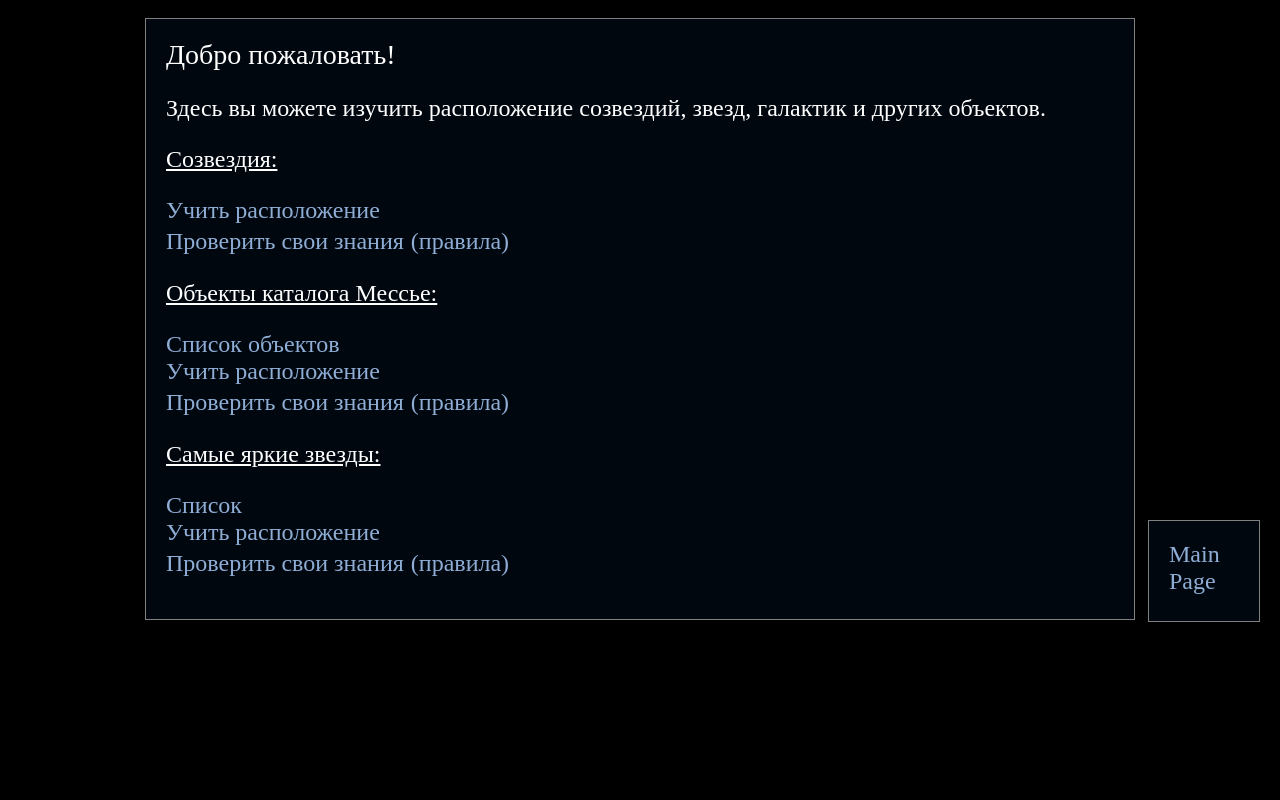
After one commit to startournament/tournament, a Flask app: page / in a window 1280 px wide. The commit adds this page. Run offline with Flask 2, Linux system fonts and the light colour scheme.

Commit message:
Add Main Page

```diff
--- a/Constellation/constellation.py
+++ b/Constellation/constellation.py
@@ -1,5 +1,5 @@
 #!/usr/bin/env python3
-from dictC import *
+from dictionary import *
 import random
 import rulse
 import subprocess
--- a/Constellation/new_constellation.py
+++ b/Constellation/new_constellation.py
@@ -1,4 +1,4 @@
-from Constellation.dictC import *
+from Constellation.dictionary import *
 import random
 import Constellation.rulse
 def one_step():
--- a/app/forRoutes/image_obj.py
+++ b/app/forRoutes/image_obj.py
@@ -1,4 +1,4 @@
-from Constellation.dictC import lat_rus_dict, dict_constell, rus_lat_dict
+from Constellation.dictionary import lat_rus_dict, dict_constell, rus_lat_dict
 
 def Image_obj(obj):
     if obj in lat_rus_dict:
--- /dev/null
+++ b/app/forRoutes/mainpage.py
@@ -0,0 +1,3 @@
+def MainPage():
+    messages = ["Добро пожаловать!"]
+    return messages
--- /dev/null
+++ b/app/forRoutes/text.py
@@ -0,0 +1,6 @@
+def Text(game):
+    text = []
+    with open("app/static/text/rulse_" + game + '.txt', "r", encoding = 'utf-8') as f_in:
+        for line in f_in:
+            text.append(line.rstrip())
+    return text
--- a/app/forms.py
+++ b/app/forms.py
@@ -3,6 +3,6 @@ from flask_wtf.file import FileRequired
 from wtforms import StringField, SubmitField
 from wtforms.validators import DataRequired
 
-class NearC_Form(FlaskForm):
+class second_game_form(FlaskForm):
     text = StringField(validators = [DataRequired()])
     submit = SubmitField('Проверить')
--- a/app/routes.py
+++ b/app/routes.py
@@ -1,30 +1,47 @@
 from app import app
-from app.forms import NearC_Form
+from app.forms import second_game_form
 from flask import render_template, redirect
 from Constellation import new_constellation
-from Constellation.dictC import rus_lat_dict, list_obj
+from Constellation.dictionary import rus_lat_dict, lat_rus_dict, dictionary
 from app.forRoutes.image_obj import Image_obj
+from app.forRoutes.mainpage import MainPage
+from app.forRoutes.text import Text
 
-@app.route('/second_game', methods = ["GET", "POST"])
+
+@app.route('/')
+@app.route('/mainpage/')
+def mainpage():
+    messages = MainPage()
+    return render_template('mainpage.html.j2', title = 'Main Page', messages = messages)
+
+@app.route('/second_game/', methods = ["GET", "POST"])
 def second_game():
-    form = NearC_Form()
+    form = second_game_form()
     const = new_constellation.one_step()
     messages = [const]
     image_name = rus_lat_dict[const] + '.png'
-    return render_template('main_page.html.j2', title = "Home", messages = messages,
+    return render_template('second_game.html.j2', title = "Second game", messages = messages,
         image_name = image_name, form = form)
 
-@app.route('/image/<obj>')
+@app.route('/image/<obj>/')
 def image_obj(obj):
-    #obj in latin
-    #obj can be constellation or something else (what for example?? M1, M43, M57 ...)
-    if obj in list_obj:
+    if obj in dictionary:
+        if obj == 'constellation':
+            links = ['<a href=/image/'+el+'/>'+lat_rus_dict[el]+'</a>' for el in dictionary[obj]]
+        else:
+            links = ['<a href=/image/' + el + '/>' + el + '</a>' for el in dictionary[obj]]
+        return render_template('image.html.j2', title = 'List of ' + obj, links = links, messages = ['Выберите объект:'])
+    elif obj in dictionary['constellation'] or obj in dictionary['messier'] or obj in dictionary['stars']:
         messages = Image_obj(obj)
-        return render_template('image_obj.html.j2', title = "Image of " + obj, messages = messages,
-        obj_name = obj + '.png')
+        return render_template('image_obj.html.j2', title = "Image of " + obj, messages = messages, obj = obj)
     else:
         return render_template('error.html.j2', title = '404', messages = ['404 NOT FOUND'])
 
 @app.route('/image/')
 def image():
     return render_template('error.html.j2', title = '404', messages = ['404 NOT FOUND'])
+
+@app.route('/rulse/<game>/')
+def rulse(game):
+    text = Text(game)
+    return render_template('rulse.html.j2', title = 'Rulse', messages = ['Правила игры'], text = text)
--- a/app/static/styles/styles.css
+++ b/app/static/styles/styles.css
@@ -1,19 +1,22 @@
-a
-{
+p {
+    font-size: 24;
+}
+
+a  {
     text-decoration: none;
     color: #8FAED6 !important;
     font-size: 24;
 }
 
-a:hover
-{
+a:hover {
     color: #4E6E97 !important;
 }
 
 .main {
-    font-family: Cochin, Charter, Arial;
+    font-family: Cochin, Charter, 'Times New Roman', Courier, Didot, Arial;
     color: white;
     font-size: 28;
+    min-width: 800px;
 }
 
 .container {
@@ -22,7 +25,7 @@ a:hover
     background-color: #00070F;
     padding: 20px;
     text-align: left;
-    width: 70%;
+    width: 75%;
     min-width: 850px;
     border: 1px solid grey;
     margin:auto;
@@ -34,6 +37,9 @@ a:hover
     border-color: white;
 }
 
+.rulse{
+    color: #8AA8CC;
+}
 
 .picture{
     position: absolute;
@@ -44,6 +50,17 @@ a:hover
     max-width: 70%; min-width: 300px;
     max-height: 500px;
     overflow: auto;
+}
+
+.box {
+    position: absolute;
+    top: 520px;
+    right: 20px;
+    background-color: #00070F;
+    padding: 20px;
+    width: 70px;
+    height: 60px;
+    border: 1px solid grey;
 }
 
 ::-webkit-scrollbar {
--- /dev/null
+++ b/app/static/text/rulse_second_game.txt
@@ -0,0 +1 @@
+Вам дано созвездие. Ваша цель - вспомнить как можно больше соседних с ним созвездий.
--- a/app/templates/base.html.j2
+++ b/app/templates/base.html.j2
@@ -18,5 +18,8 @@
         {% endif %}
         {% block content %}{% endblock %}
     </div>
+    <div class="box">
+        <a href='/'>Main Page</a>
+    </div>
     </body>
 </html>
--- a/app/templates/image_obj.html.j2
+++ b/app/templates/image_obj.html.j2
@@ -2,6 +2,6 @@
 
 {% block content %}
     <div class="picture">
-        <img src= "{{ url_for('static', filename=('pictures/' + obj_name ) ) }}">
+        <img src= "{{ url_for('static', filename=('pictures/' + obj + '.png' ) ) }}">
     </div>
 {% endblock %}
--- /dev/null
+++ b/app/templates/mainpage.html.j2
@@ -0,0 +1,16 @@
+{% extends "base.html.j2" %}
+
+{% block content %}
+    <p>Здесь вы можете изучить расположение созвездий, звезд, галактик и других объектов.</p>
+    <p><u>Созвездия:</u></p>
+    <a href="/image/constellation">Учить расположение</a><br>
+    <a href="/second_game/">Проверить свои знания</a> <a href="/rulse/second_game">(правила)</a>
+    <p><u>Объекты каталога Месcье:</u></p>
+    <a href="/messier/">Список объектов</a><br>
+    <a href="/image/M1">Учить расположение</a><br>
+    <a href="/">Проверить свои знания</a> <a href="/rulse/sg">(правила)</a>
+    <p><u>Самые яркие звезды:</u></p>
+    <a href="/messier/">Список</a><br>
+    <a href="/image/M1">Учить расположение</a><br>
+    <a href="/">Проверить свои знания</a> <a href="/rulse/sg">(правила)</a>
+{% endblock %}
```
Also changed, not shown: Constellation/dictionary.py (renamed from Constellation/dictC.py, +1 -1 lines), app/templates/image.html.j2 (added, +8 -0 lines), app/templates/rulse.html.j2 (added, +9 -0 lines), app/templates/second_game.html.j2 (renamed from app/templates/main_page.html.j2).
